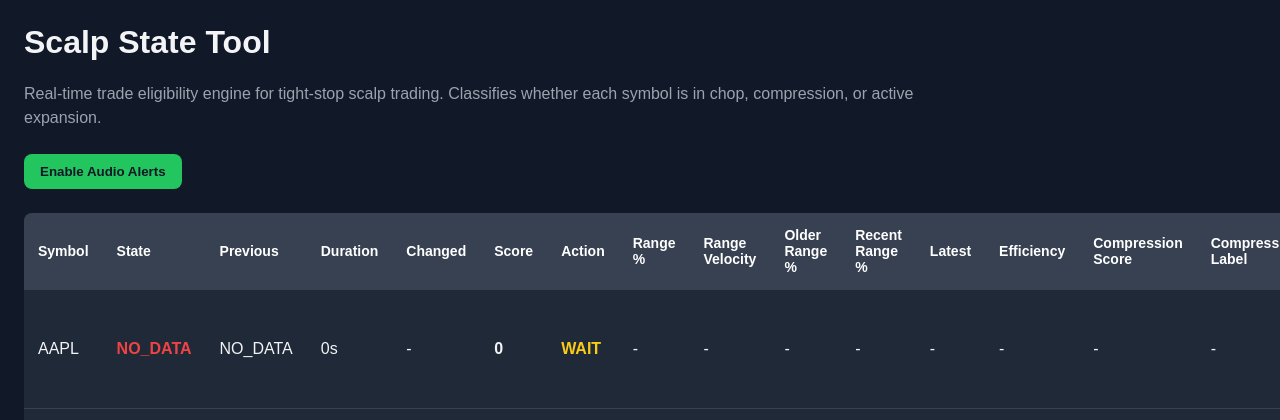
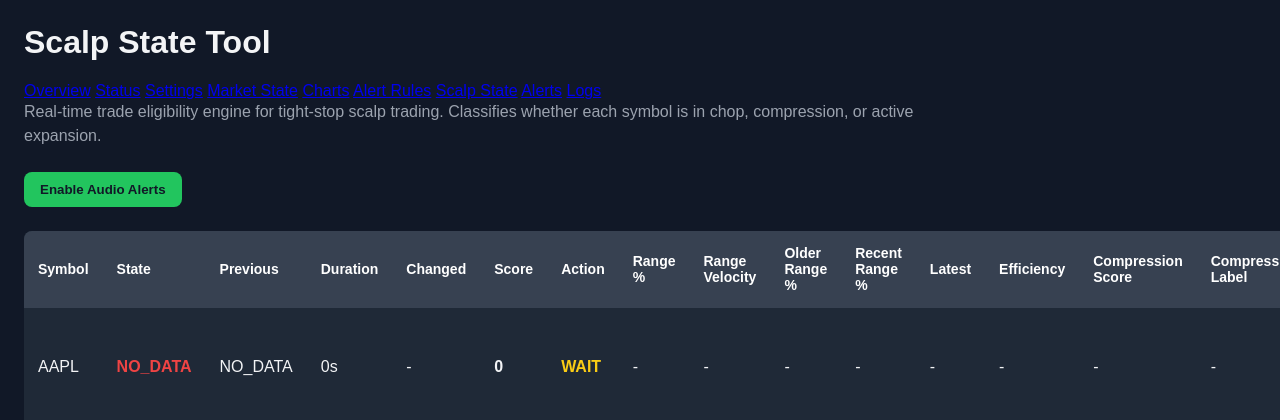
Before and after one commit to 2020dataanalysis/stock-alert-saas, a FastAPI app: page /scalp-state in a window 1280 px wide; the page is wider, and only the part inside the window is pictured. Shown: the top 420 px of that part. Run offline with FastAPI, Linux system fonts and the light colour scheme; data that the repository does not hold is empty; parts of the project's set-up code (start-up, migrations or seed data) failed here and were passed over.

Commit message:
Add nav links

```diff
--- a/app/scalp_state/templates/scalp_state.html
+++ b/app/scalp_state/templates/scalp_state.html
@@ -12,6 +12,19 @@
 <body>
 
     <h1>Scalp State Tool</h1>
+
+<nav>
+    <a href="/">Overview</a>
+    <a href="/status">Status</a>
+    <a href="/settings">Settings</a>
+    <a href="/market-state">Market State</a>
+    <a href="/charts">Charts</a>
+    <a href="/alert-rules">Alert Rules</a>
+    <a href="/scalp-state">Scalp State</a>
+    <a href="/alerts">Alerts</a>
+    <a href="/logs">Logs</a>
+</nav>
+
 
     <div class="subtitle">
         Real-time trade eligibility engine for tight-stop scalp trading.
--- a/app/web/templates/logs.html
+++ b/app/web/templates/logs.html
@@ -26,6 +26,7 @@
     <a href="/market-state">Market State</a>
     <a href="/charts">Charts</a>
     <a href="/alert-rules">Alert Rules</a>
+    <a href="/scalp-state">Scalp State</a>
     <a href="/alerts">Alerts</a>
     <a href="/logs">Logs</a>
 </nav>
--- a/app/web/templates/overview.html
+++ b/app/web/templates/overview.html
@@ -21,6 +21,7 @@
     <a href="/market-state">Market State</a>
     <a href="/charts">Charts</a>
     <a href="/alert-rules">Alert Rules</a>
+    <a href="/scalp-state">Scalp State</a>
     <a href="/alerts">Alerts</a>
     <a href="/logs">Logs</a>
 </nav>
--- a/app/web/templates/status.html
+++ b/app/web/templates/status.html
@@ -21,6 +21,7 @@
     <a href="/market-state">Market State</a>
     <a href="/charts">Charts</a>
     <a href="/alert-rules">Alert Rules</a>
+    <a href="/scalp-state">Scalp State</a>
     <a href="/alerts">Alerts</a>
     <a href="/logs">Logs</a>
 </nav>
```
Also changed, not shown: app/market_state/web/templates/market_state.html (+13 -0 lines).
